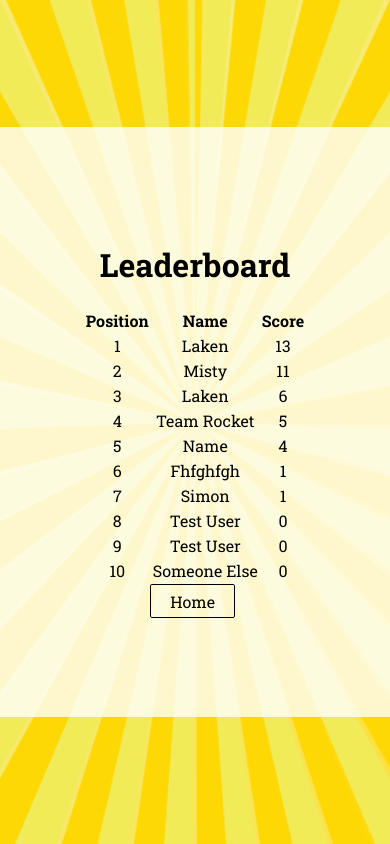
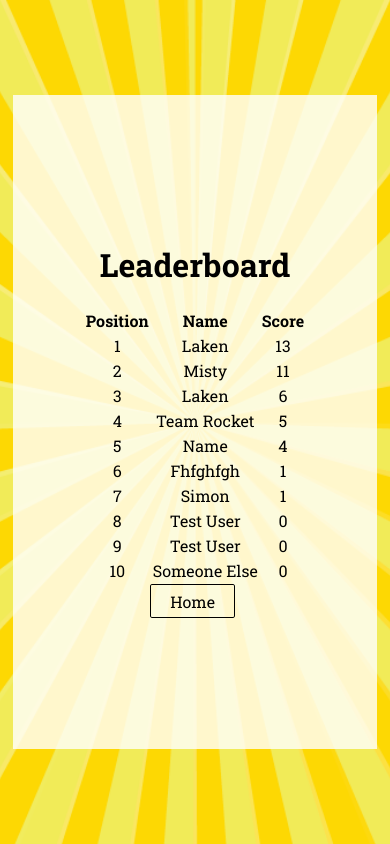
Before and after one commit to simonnineteen90/whos-that-pokemon, a Flask app: page /leaderboard in a window 390 px wide; the page is wider, and only the part inside the window is pictured. Run offline with Flask 2, Linux system fonts and the light colour scheme; data comes from the database, SQL or seed files in the repository.

Commit message:
mobile styling changes

```diff
--- a/static/styles.css
+++ b/static/styles.css
@@ -27,9 +27,10 @@ html {
 
 
 .container {
-    width: 767px;
+    width: 100%;
     height: 70vh;
     margin: 0;
+    padding: 2em;
     background-color: rgba(255,255,255,.8);
     text-align: center;
 
@@ -68,13 +69,19 @@ input[type=text] {
 
 }
 
-/*
-@media only screen and (min-width: 1000px) {
 
-    body {
+@media only screen and (max-width: 780px) {
+
+    /*body {
         color: red;
+    }*/
+
+
+
+    .container {
+
+        width: 300px;
+
     }
 
 }
-
-*/
--- a/templates/base.html
+++ b/templates/base.html
@@ -2,6 +2,8 @@
 <html lang="en">
 <head>
     <meta charset="UTF-8">
+    <meta name="viewport" content="width=device-width, initial-scale=1">
+
     <title>Whos That Pokemon!</title>
     <link rel="stylesheet" href="static/styles.css">
 </head>
```
